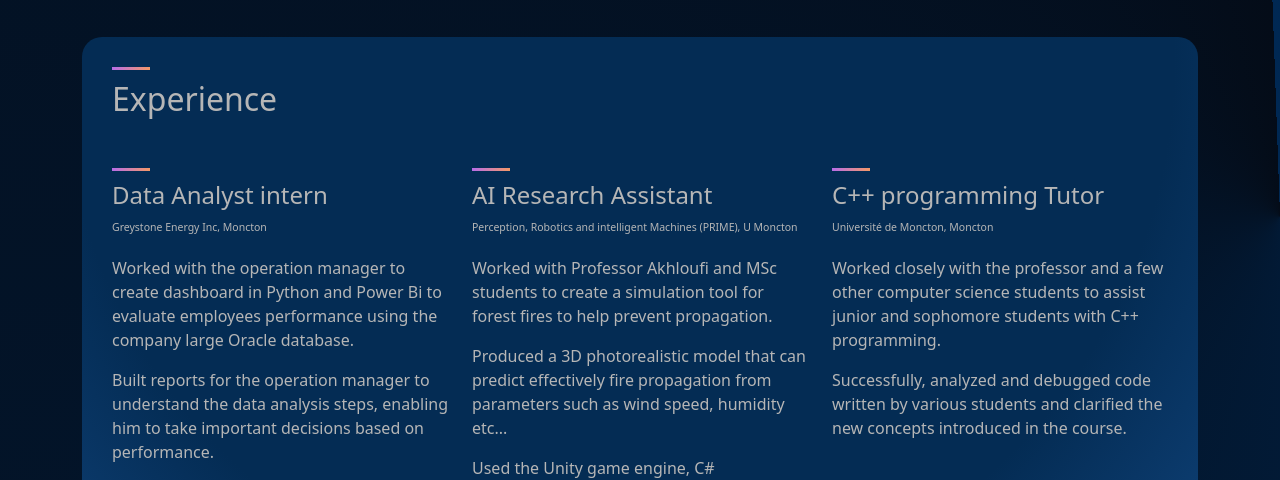
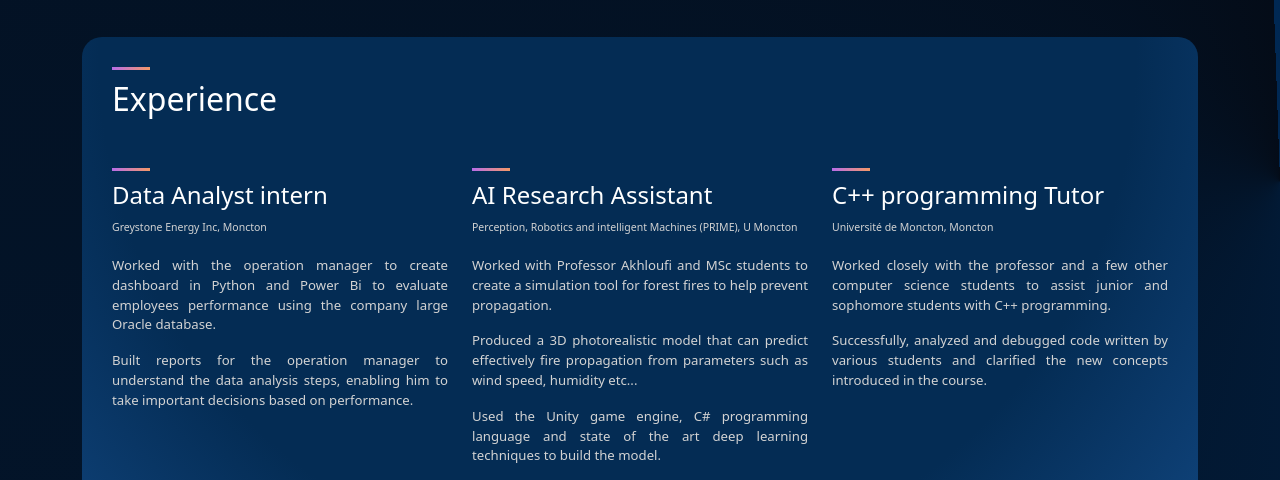
Before and after one commit to Saliou1920/website, a React (Create React App) app: page / in a window 1280 px wide. Shown: the part 358-838 px from the top of the page. Built offline with nearby package versions, Linux system fonts and the light colour scheme.

Commit message:
text color to white

```diff
--- a/src/components/Experience/experience.css
+++ b/src/components/Experience/experience.css
@@ -1,6 +1,6 @@
 .experience {
   background: conic-gradient(from 358deg at 100% 41%, #002853 0%, #040c18 100%);
-  color: rgb(182, 182, 182);
+  color: rgb(211, 211, 211);
   font-size: 0.75em;
 }
 
@@ -14,6 +14,10 @@
   width: 12%;
   height: 25%;
   margin-right: 10px;
+}
+.experience-body-title h4,
+.experience-body-title h2 {
+  color: white;
 }
 .experience-body {
   padding: 30px;
@@ -67,6 +71,11 @@
   margin-bottom: 20px;
 }
 
+.experience-body-description p {
+  text-align: justify;
+  font-size: 1.1em;
+}
+
 @media screen and (max-width: 414px) {
   .experience-header-title img {
     width: 10%;
```
